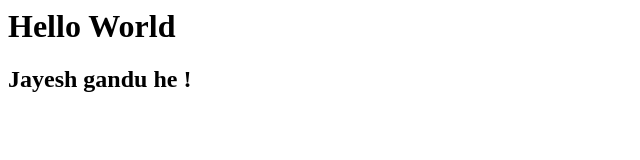
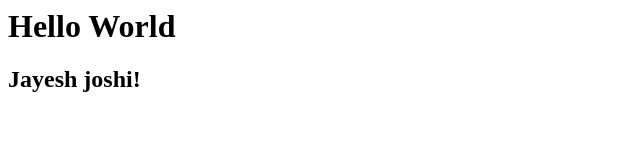
Before and after one commit to jainankit0811/jenkins, a plain HTML site: page index.html in a window 1280 px wide. Shown: the full height of the page, 0-640 px from the left. Drawn offline with Linux system fonts and the light colour scheme.

Commit message:
Update index.html

```diff
--- a/index.html
+++ b/index.html
@@ -1,2 +1,2 @@
 <h1>Hello World</h1>
-<h2>Jayesh gandu he !</h2>
+<h2>Jayesh joshi!</h2>
```
